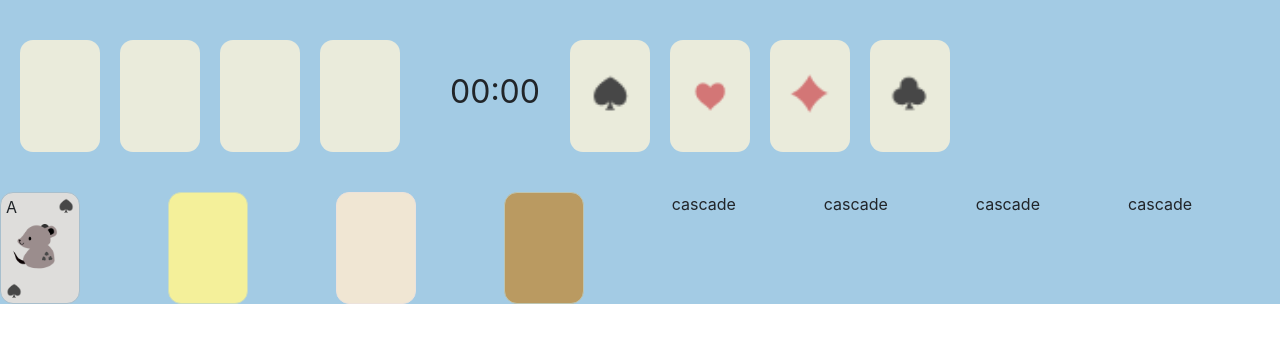
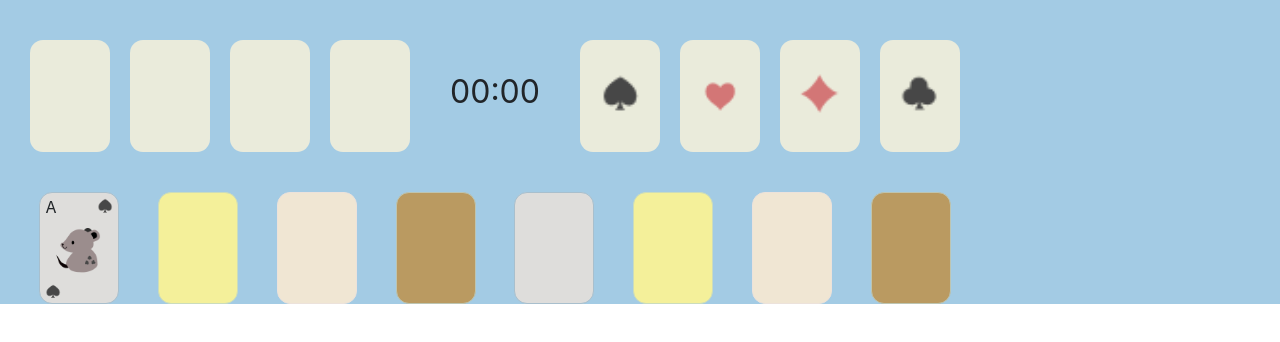
Before and after one commit to hong19/free-cell, a Vue app: page / in a window 1280 px wide. Shown: the top 342 px of the page. Built offline with nearby package versions, Linux system fonts and the light colour scheme.

Commit message:
feat(css): improve layout

```diff
--- a/src/App.vue
+++ b/src/App.vue
@@ -51,10 +51,19 @@
       <div class="cascade">
         <div class="card clover"></div>
       </div>
-      <div class="cascade">cascade</div>
-      <div class="cascade">cascade</div>
-      <div class="cascade">cascade</div>
-      <div class="cascade">cascade</div>
+      <div class="cascade">
+        <div class="card spade">
+        </div>
+      </div>
+      <div class="cascade">
+        <div class="card heart"></div>
+      </div>
+      <div class="cascade">
+        <div class="card diamond"></div>
+      </div>
+      <div class="cascade">
+        <div class="card clover"></div>
+      </div>
     </div>
   </div>
 </template>
@@ -63,10 +72,10 @@
 
 export default {
   name: 'app',
-  components: {
-  },
+  components: {},
 };
 </script>
+
 
 <style lang="scss">
   $card-width: 80px;
@@ -87,10 +96,12 @@ export default {
     background-color: rgb(163, 203, 228);
     display: grid;
     grid-template-rows: auto auto;
+
     .control-area {
       margin: 40px 20px;
       display: grid;
       grid-template-columns: 400px 150px 400px;
+
       .timer-area {
         .timer {
           padding-top: 28px;
@@ -98,16 +109,20 @@ export default {
           text-align: center;
         }
       }
+
       .cell-area {
         display: grid;
         grid-template-columns: auto auto auto auto;
+
         .cell {
+          margin-left: 10px;
           width: $card-width;
           height: $card-height;
           background-color: $cell-color;
           border-radius: 13px;
         }
       }
+
       .foundation-area {
         .pip {
           width: 40px;
@@ -116,27 +131,39 @@ export default {
         }
       }
     }
+
     .cascade-area {
+      width: 950px;
+      margin: 0 20px;
       display: grid;
       grid-template-columns: auto auto auto auto auto auto auto auto;
+
+      .cascade {
+        margin: 0 auto;
+      }
+
       .card {
         width: $card-width;
         height: $card-height;
         border-radius: 13px;
         display: grid;
         grid-template-rows: 20px auto 20px;
+
         .header-container {
           display: block;
         }
+
         .number {
           float: left;
           margin: 2px 0 0 5px;
         }
+
         .top-right-pip {
           width: $pip-width;
           float: right;
           margin: 5px 5px 0 0;
         }
+
         .bottom-left-pip {
           width: $pip-width;
           float: left;
@@ -144,20 +171,26 @@ export default {
         }
         .image {
           width: 70px;
+          display: block;
+          margin: 4px auto;
         }
       }
+
       .spade {
         background-color: $spade-background-color;
         border-color: $spade-border-color;
       }
+
       .heart {
         background-color: $heart-background-color;
         border-color: $heart-border-color;
       }
+
       .diamond {
         background-color: $diamond-background-color;
         border-color: $diamond-border-color;
       }
+
       .clover {
         background-color: $clover-background-color;
         border-color: $clover-border-color;
```
